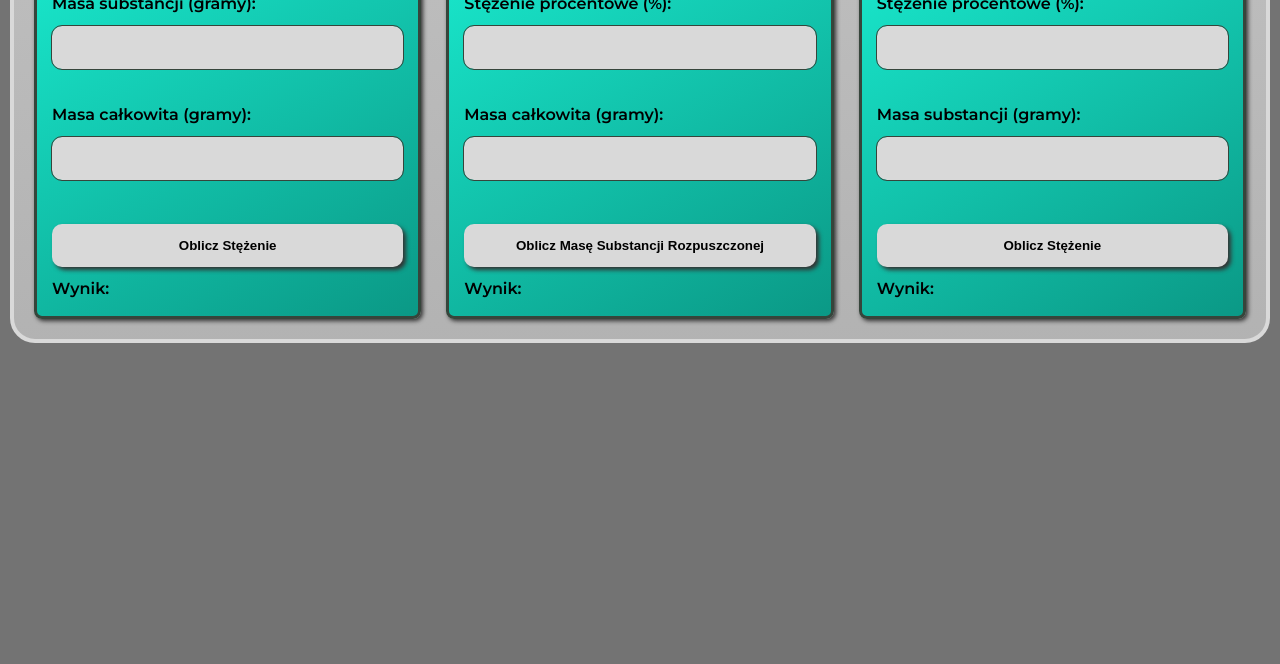
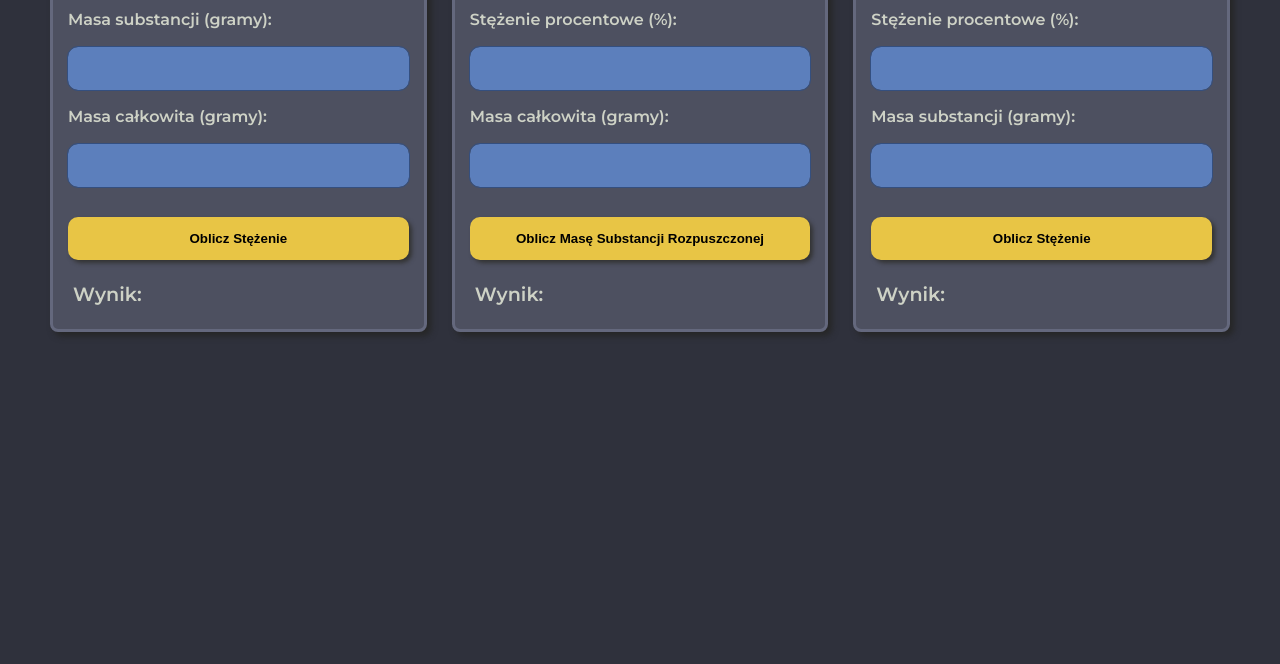
Before and after one commit to wolvahulk/concentration-calculator, a plain HTML site: page index.html in a window 1280 px wide. Shown: the part 136-800 px from the top of the page. Drawn offline with Linux system fonts and the light colour scheme.

Commit message:
changed color scheme, reworked code case and fixed misc. issues

```diff
--- a/index.html
+++ b/index.html
@@ -13,33 +13,33 @@
     <div class="container">
         <div class="section">
     <h2>Stężenie Procentowe:</h2>
-    <label for="Ms">Masa substancji (gramy):</label>
-    <input type="text" id="Ms"><br><br>
-    <label for="Mr">Masa całkowita (gramy):</label>
-    <input type="text" id="Mr"><br><br>
-    <button id="myButton">Oblicz Stężenie</button><br>
+    <label for="ms">Masa substancji (gramy):</label>
+    <input type="text" id="ms">
+    <label for="mr">Masa całkowita (gramy):</label>
+    <input type="text" id="mr">
+    <button id="myButton">Oblicz Stężenie</button>
     <p>Wynik: </p>
     <h4 id="wynik"></h4>
         </div>
 
-        <div class = "section">
+        <div class="section">
     <h2>Masa Substancji:</h2>
-    <label for="Spr">Stężenie procentowe (%):</label>
-    <input type="text" id="Spr"><br><br>
-    <label for="Mr2">Masa całkowita (gramy):</label>
-    <input type="text" id="Mr2"><br><br>
-    <button id="myButton2">Oblicz Masę Substancji Rozpuszczonej</button><br>
+    <label for="spr">Stężenie procentowe (%):</label>
+    <input type="text" id="spr">
+    <label for="mr2">Masa całkowita (gramy):</label>
+    <input type="text" id="mr2">
+    <button id="myButton2">Oblicz Masę Substancji Rozpuszczonej</button>
     <p>Wynik: </p>
     <h4 id="wynik2"></h4>
         </div>
 
-        <div class = "section">
+        <div class="section">
     <h2>Całkowita Masa:</h2>
-    <label for="Spr2">Stężenie procentowe (%):</label>
-    <input type="text" id="Spr2"><br><br>
-    <label for="Ms2">Masa substancji (gramy):</label>
-    <input type="text" id="Ms2"><br><br>
-    <button id="myButton3">Oblicz Stężenie</button><br>
+    <label for="spr2">Stężenie procentowe (%):</label>
+    <input type="text" id="spr2">
+    <label for="ms2">Masa substancji (gramy):</label>
+    <input type="text" id="ms2">
+    <button id="myButton3">Oblicz Stężenie</button>
     <p>Wynik: </p>
     <h4 id="wynik3"></h4>
         </div>
--- a/index.js
+++ b/index.js
@@ -1,63 +1,63 @@
-const Ms = document.getElementById("Ms");
-const Mr = document.getElementById("Mr");
+const ms = document.getElementById("ms");
+const mr = document.getElementById("mr");
 const myButton = document.getElementById("myButton");
 const wynik = document.getElementById("wynik");
 
 myButton.onclick = function(){
     let answer;
-    let MsValue = Number(Ms.value);
-    let MrValue = Number(Mr.value);
+    let msValue = Number(ms.value);
+    let mrValue = Number(mr.value);
 
-    if(MsValue > MrValue && MsValue > 0 && MrValue > 0){
+    if(msValue > mrValue && msValue > 0 && mrValue > 0){
         window.alert("Masa substancji rozpuszczonej nie może być większa niż masa całego roztworu!");
     }
-    else if(MsValue > 0 && MrValue > 0){
-        answer = MsValue / MrValue * 100;
-        wynik.textContent = answer + "%";
+    else if(msValue > 0 && mrValue > 0){
+        answer = msValue / mrValue * 100;
+        wynik.textContent = answer.toFixed(2) + "%";
     }
     else{
         window.alert("Proszę podać prawidłowe liczby!");
     }
 }
 
-const Spr = document.getElementById("Spr");
-const Mr2 = document.getElementById("Mr2");
+const spr = document.getElementById("spr");
+const mr2 = document.getElementById("mr2");
 const myButton2 = document.getElementById("myButton2");
 const wynik2 = document.getElementById("wynik2");
 
     myButton2.onclick = function(){
         let answer;
-        let SprValue = Number(Spr.value);
-        let Mr2Value = Number(Mr2.value);
+        let sprValue = Number(spr.value);
+        let mr2Value = Number(mr2.value);
 
-        if(SprValue === 0){
+        if(sprValue === 0){
             window.alert("Stężenie procentowe nie może wynosić 0!");
         }
-        else if(SprValue <= 100 && Mr2Value > 0){
-            answer = SprValue / 100 * Mr2Value;
-            wynik2.textContent = answer + "g";
+        else if(sprValue <= 100 && mr2Value > 0){
+            answer = sprValue / 100 * mr2Value;
+            wynik2.textContent = answer.toFixed(2) + "g";
         }
         else{
             window.alert("Proszę podać właściwe procenty/gramy!");
         }
     }
 
-const Spr2 = document.getElementById("Spr2");
-const Ms2 = document.getElementById("Ms2");
+const spr2 = document.getElementById("spr2");
+const ms2 = document.getElementById("ms2");
 const myButton3 = document.getElementById("myButton3");
 const wyinik3 = document.getElementById("wynik3");
 
     myButton3.onclick = function(){
         let answer;
-        let Spr2Value = Number(Spr2.value);
-        let Ms2Value = Number(Ms2.value);
+        let spr2Value = Number(spr2.value);
+        let ms2Value = Number(ms2.value);
 
-        if(Spr2Value === 0){
+        if(spr2Value === 0){
             window.alert("Stężenie procentowe nie może wynosić 0!")
         }
-        else if(Spr2Value <= 100 && Ms2Value > 0){
-            answer = Ms2Value * 100 / Spr2Value;
-            wyinik3.textContent = answer + "g";
+        else if(spr2Value <= 100 && ms2Value > 0){
+            answer = ms2Value * 100 / spr2Value;
+            wyinik3.textContent = answer.toFixed(2) + "g";
         }
         else{
             window.alert("Proszę podać właściwe procenty/gramy!");
--- a/style.css
+++ b/style.css
@@ -1,13 +1,16 @@
 :root{
-    --primary-color: linear-gradient(hsl(0, 0%, 75%), hsl(0, 0%, 70%));
-    --secondary-color: hsl(0, 0%, 85%);
-    --secondary-color-hover: hsl(0, 0%, 80%);
-    --secondary-color-active: hsl(0, 0%, 75%);
-    --accent-color: hsl(140, 12%, 24%);
-    --background-color: hsl(0, 0%, 45%);
-    --card-background-color: linear-gradient(-30deg, hsl(172, 87%, 32%), hsl(172, 87%, 52%));
-    --shadow-color: hsl(0, 0%, 20%);
-    --focus-color: hsl(0, 0%, 100%);
+    --button-color: hsl(47, 78%, 59%);
+    --button-hover: hsl(47, 78%, 49%);
+    --button-active: hsl(47, 78%, 39%);
+    --button-pressed: hsl(47, 78%, 25%);
+    --background-color: hsl(231, 12%, 21%);
+    --card-background-color: hsl(231, 11%, 34%);
+    --card-border-color: hsl(231, 11%, 44%);
+    --input-color: hsl(218, 42%, 55%);
+    --input-hover: hsl(218, 42%, 65%);
+    --input-focus: hsl(218, 42%, 75%);
+    --input-outline: hsl(218, 42%, 35%);
+    --text-color: hsl(78, 12%, 80%);
 }
 body{
     margin: 10px;
@@ -15,68 +18,79 @@ body{
     font-family: Montserrat, Roboto, Arial;
     font-weight: 600;
     line-height: 1.5;
+    color: var(--text-color);
 }
 p, h4{
-    display: inline;
+    display: inline-block;
+    font-size: 1.2rem;
+    margin: 5px;
 }
 .container {
     display: flex;
     justify-content: space-between;
     align-items: stretch;
-    background: var(--primary-color);
-    border: 4px solid var(--secondary-color);
-    border-radius: 25px;
     gap: 25px;
-    padding: 20px;
+    padding: 40px;
 }
 .section {
     flex: 1 0;
     padding: 15px;
-    border: 3px solid var(--accent-color);
+    border: 3px solid var(--card-border-color);
     border-radius: 8px;
     background: var(--card-background-color);
-    box-shadow: 2px 2px 4px var(--shadow-color);
+    box-shadow: 4px 4px 6px hsl(0, 0%, 15%);
 }
 input:-webkit-autofill{
-    box-shadow: 0 0 0 1000px var(--secondary-color) inset !important;
-    border: 2px solid transparent !important;
+    box-shadow: 0 0 0 1000px var(--input-color) inset !important;
+    border: 1px solid var(--input-outline) !important;
 }
 input:-webkit-autofill:focus, input:-webkit-autofill:hover, input:-webkit-autofill:active{
-    box-shadow: 0 0 0 1000px var(--focus-color) inset !important;
+    box-shadow: 0 0 0 1000px var(--input-focus) inset !important;
+    border: 2px solid var(--input-outline) !important;
+    outline: 3px solid var(--input-outline) !important;
 }
 input, button {
+    display: inline-block;
     width: 100%;
     padding: 12px;
-    margin-top: 10px;
-    margin-bottom: 10px;
+    margin-top: 15px;
+    margin-bottom: 15px;
     font-weight: bold;
-    background-color: var(--secondary-color);
+    background-color: var();
     border: 2px solid transparent;
     border-radius: 10px;
     box-sizing: border-box;
     cursor: pointer;
+    transition:
+        background 0.25s ease,
+        background-color 0.25s ease,
+        box-shadow 0.10s ease,
+        border 0.25s ease,
+        outline 0.10s ease;
 }
 input{
-    outline: solid 1px var(--accent-color);
-    caret-color: var(--accent-color);
+    background-color: var(--input-color);
+    outline: solid 1px var(--input-outline);
+    caret-color: var(--input-outline);
 }
 input:hover{
-    background: var(--secondary-color-hover);
+    background: var(--input-hover);
 }
 input:focus{
-    background: var(--focus-color);
-    outline: solid var(--accent-color);
+    background: var(--input-focus);
+    outline: solid 3px var(--input-outline);
 }
 button{
-    box-shadow: 3px 3px 4px var(--shadow-color);
+    background-color: var(--button-color);
+    box-shadow: 3px 3px 4px hsl(0, 0%, 20%);
 }
 button:hover{
-    background-color: var(--secondary-color-hover);
+    background-color: var(--button-hover);
 }
 button:active{
-    background-color: var(--secondary-color-active);
+    background-color: var(--button-active);
     box-shadow: 0px 0px 0px;
-    border: 2px solid var(--accent-color);
+    border: 2px solid var(--button-pressed);
 }
 @media (max-width: 1060px) {
     .container {
```
